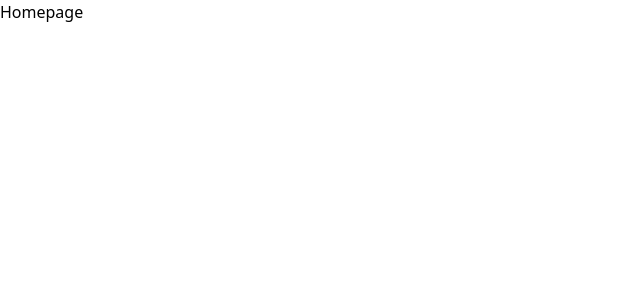
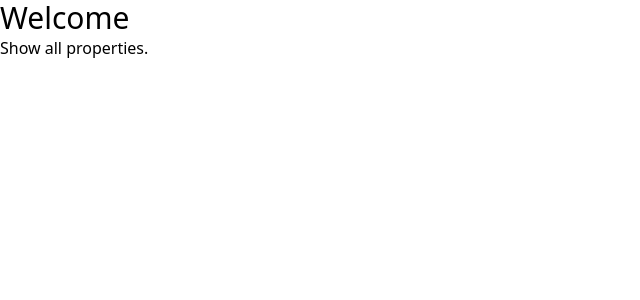
Before and after one commit to BishnuThapa/property_pulse, a Next.js app: page / in a window 1280 px wide. Shown: the top 300 px of the page, without its empty margins (0-640 px from the left). Built offline with nearby package versions, Linux system fonts and the light colour scheme.

Commit message:
add file router for properties and navigate using Link href

```diff
--- a/app/page.jsx
+++ b/app/page.jsx
@@ -1,3 +1,4 @@
+import Link from 'next/link';
 import React from 'react'
 
 export const metadata = {
@@ -8,8 +9,13 @@
 
 const Homepage = () => {
   return (
-    <div>Homepage</div>
-  )
+    <div>
+      <div>
+        <h1 className="text-3xl">Welcome</h1>
+        <Link href='/properties'>Show all properties.</Link>
+      </div>
+    </div>
+  );
 }
 
 export default Homepage
--- /dev/null
+++ b/app/properties/page.jsx
@@ -0,0 +1,13 @@
+import Link from "next/link";
+import React from "react";
+
+const Propertiespage = () => {
+  return (
+    <div>
+      <h1 className="text-3xl">Properties Page</h1>
+      <Link href='/'>Go to Homepage</Link>
+    </div>
+  );
+};
+
+export default Propertiespage;
```
